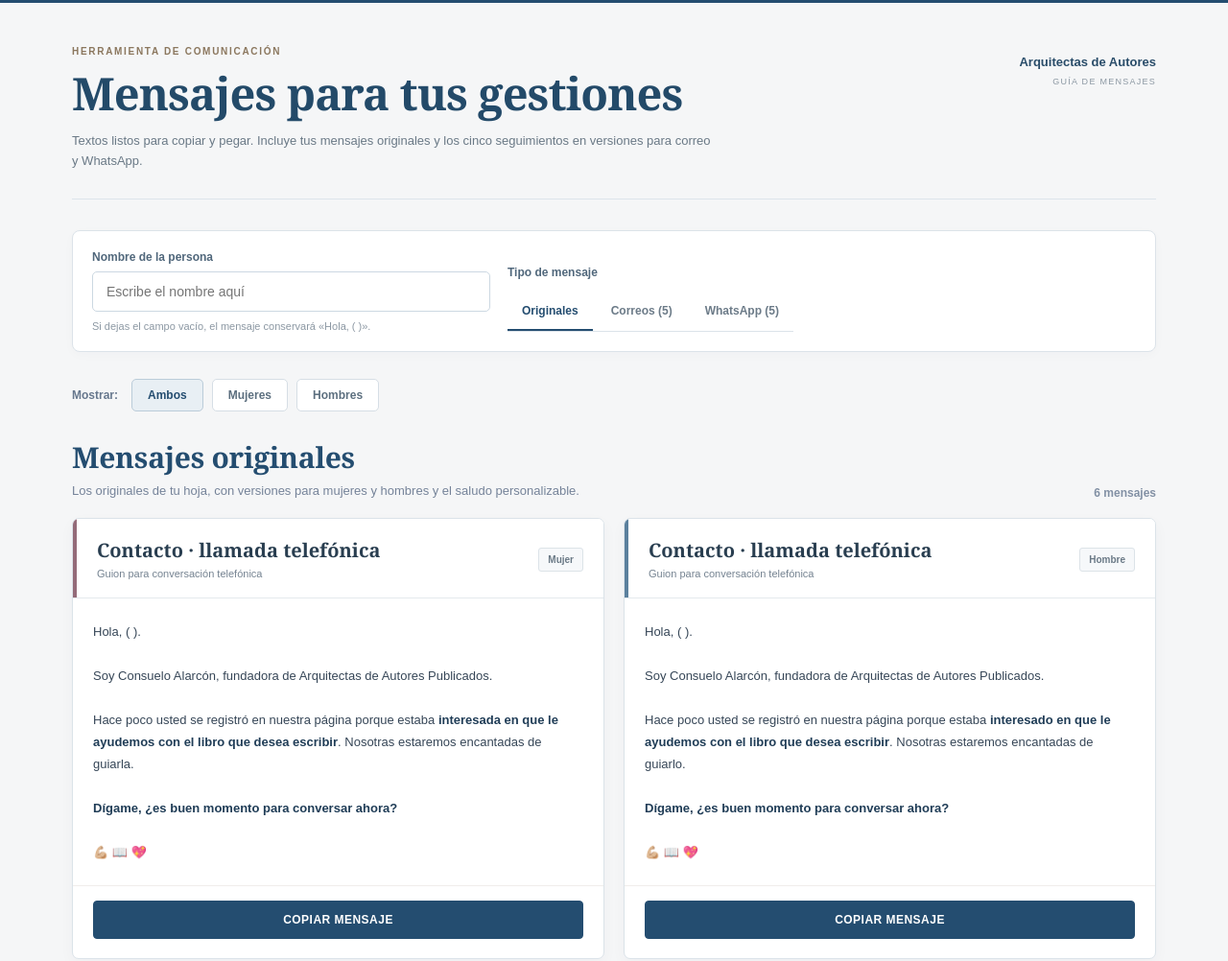
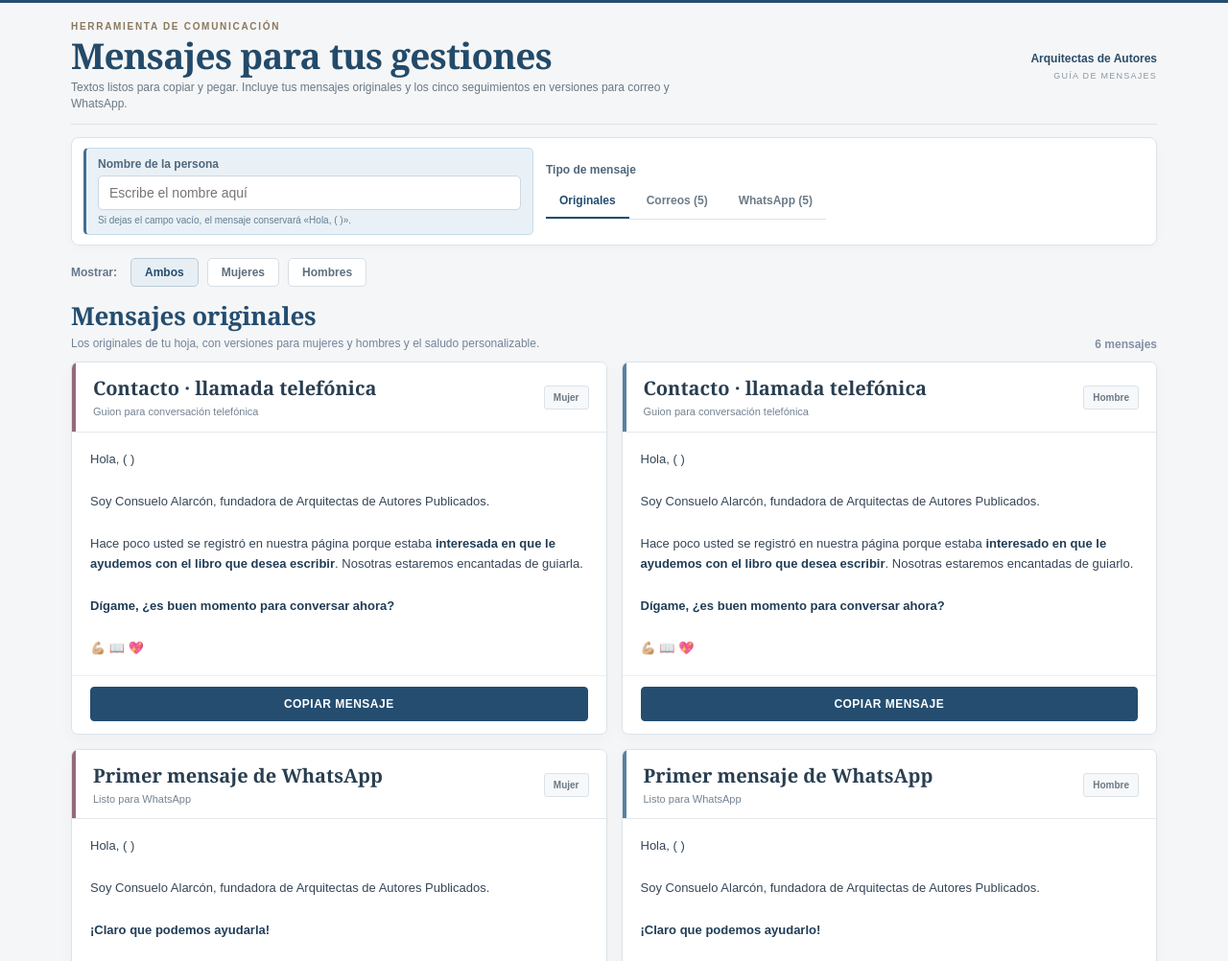
Before and after one commit to arquitectasdeautores/arquitectasdeautores.github.io, a plain HTML site: page Speech-mensajes/index.html in a window 1280 px wide. Shown: the top 1002 px of the page at 96% size. Drawn offline with Linux system fonts and the light colour scheme.

Commit message:
Add files via upload

```diff
--- a/Speech-mensajes/index.html
+++ b/Speech-mensajes/index.html
@@ -23,37 +23,37 @@
     button, input { font: inherit; }
     button { cursor: pointer; }
     .topline { height: 3px; background: #244d70; }
-    .shell { max-width: 1180px; margin: 0 auto; padding: 45px 25px 70px; }
-    .intro { display: flex; justify-content: space-between; align-items: flex-start; gap: 24px; margin-bottom: 32px; padding-bottom: 28px; border-bottom: 1px solid #dce4eb; }
-    .kicker { color: #8b775e; font-size: 10px; font-weight: 700; letter-spacing: .17em; text-transform: uppercase; margin-bottom: 13px; }
-    h1 { font-family: 'Cormorant Garamond', Georgia, serif; font-weight: 600; font-size: clamp(35px, 4vw, 47px); line-height: 1.1; letter-spacing: -.02em; margin: 0 0 12px; color: #234a69; }
-    .intro p { color: var(--muted); line-height: 1.65; margin: 0; max-width: 670px; font-size: 13px; }
-    .brand { min-width: 170px; text-align: right; font-size: 13px; font-weight: 700; line-height: 1.35; color: #294c69; padding-top: 8px; }
+    .shell { max-width: 1180px; margin: 0 auto; padding: 19px 24px 55px; }
+    .intro { display: flex; justify-content: space-between; align-items: center; gap: 22px; margin-bottom: 13px; padding-bottom: 12px; border-bottom: 1px solid #dce4eb; }
+    .kicker { color: #8b775e; font-size: 10px; font-weight: 700; letter-spacing: .17em; text-transform: uppercase; margin-bottom: 5px; }
+    h1 { font-family: 'Cormorant Garamond', Georgia, serif; font-weight: 600; font-size: clamp(29px, 3vw, 37px); line-height: 1.06; letter-spacing: -.02em; margin: 0 0 6px; color: #234a69; }
+    .intro p { color: var(--muted); line-height: 1.42; margin: 0; max-width: 670px; font-size: 12px; }
+    .brand { min-width: 170px; text-align: right; font-size: 12px; font-weight: 700; line-height: 1.3; color: #294c69; padding-top: 0; }
     .brand span { display: block; font-weight: 400; letter-spacing: .14em; text-transform: uppercase; font-size: 9px; color: #8c98a3; margin-top: 5px; }
-    .toolbar { background: #fff; border: 1px solid var(--line); border-radius: 8px; padding: 20px; display: flex; flex-wrap: wrap; align-items: end; gap: 18px; box-shadow: 0 3px 12px rgba(25, 50, 72, .025); }
-    .name-control { flex: 1 1 250px; min-width: 240px; }
-    label { display: block; margin-bottom: 8px; font-size: 12px; font-weight: 700; color: #50677b; }
-    .name-control input { width: 100%; background: #fff; border: 1px solid #ccd8e2; outline: none; border-radius: 5px; padding: 12px 14px; color: var(--ink); font-size: 14px; }
+    .toolbar { background: #fff; border: 1px solid var(--line); border-radius: 8px; padding: 10px 12px; display: flex; flex-wrap: wrap; align-items: center; gap: 13px; box-shadow: 0 3px 12px rgba(25, 50, 72, .025); }
+    .name-control { flex: 1 1 265px; min-width: 240px; background: #e9f1f7; border: 1px solid #c9dbe8; border-left: 3px solid #446e8f; border-radius: 5px; padding: 9px 12px; }
+    label { display: block; margin-bottom: 5px; font-size: 12px; font-weight: 700; color: #50677b; }
+    .name-control input { width: 100%; background: #fff; border: 1px solid #ccd8e2; outline: none; border-radius: 5px; padding: 9px 11px; color: var(--ink); font-size: 14px; }
     .name-control input:focus { border-color: #698daa; box-shadow: 0 0 0 3px rgba(36,77,112,.10); }
-    .hint { font-size: 11px; color: #8c98a3; margin-top: 9px; }
-    .toolbar-right { display: flex; flex-direction: column; align-items: flex-start; gap: 7px; flex: 1 1 490px; }
+    .hint { font-size: 10px; color: #647d90; margin-top: 5px; }
+    .toolbar-right { display: flex; flex-direction: column; align-items: flex-start; gap: 4px; flex: 1 1 420px; }
     .tabs { display: inline-flex; flex-wrap: wrap; border-bottom: 1px solid #dce3e9; border-radius: 0; padding: 0; background: transparent; gap: 4px; }
-    .tab { padding: 11px 15px 12px; border: 0; border-bottom: 2px solid transparent; background: transparent; color: #6c7b88; font-size: 12px; font-weight: 700; border-radius: 0; white-space: nowrap; }
+    .tab { padding: 9px 14px 10px; border: 0; border-bottom: 2px solid transparent; background: transparent; color: #6c7b88; font-size: 12px; font-weight: 700; border-radius: 0; white-space: nowrap; }
     .tab.active { background: transparent; color: #244d70; border-bottom-color: #244d70; }
-    .gender-nav { display: flex; align-items: center; gap: 9px; flex-wrap: wrap; margin: 28px 0 16px; }
+    .gender-nav { display: flex; align-items: center; gap: 9px; flex-wrap: wrap; margin: 13px 0 9px; }
     .gender-nav[hidden] { display: none; }
     .gender-label { font-size: 12px; font-weight: bold; color: #66778d; margin-right: 5px; }
-    .gender-btn { border: 1px solid #d6dee5; background: #fff; border-radius: 5px; padding: 9px 16px; color: #5c6f7f; font-size: 12px; font-weight: 700; }
+    .gender-btn { border: 1px solid #d6dee5; background: #fff; border-radius: 5px; padding: 7px 14px; color: #5c6f7f; font-size: 12px; font-weight: 700; }
     .gender-btn.active[data-gender="mujer"] { background: #fff; border-color: #946b79; color: #835767; }
     .gender-btn.active[data-gender="hombre"] { background: #fff; border-color: #5b809d; color: #436a88; }
     .gender-btn.active[data-gender="ambos"] { background: #e8eff4; border-color: #bbccd9; color: #244d70; }
-    .section-heading { margin: 27px 0 19px; display: flex; justify-content: space-between; gap: 12px; align-items: flex-end; }
-    .section-heading h2 { margin: 0 0 6px; font-family: 'Cormorant Garamond', Georgia, serif; font-size: 30px; font-weight: 600; color: #244d70; letter-spacing: -.01em; }
-    .section-heading p { margin: 0; color: #758399; font-size: 13px; line-height: 1.45; }
+    .section-heading { margin: 12px 0 11px; display: flex; justify-content: space-between; gap: 12px; align-items: flex-end; }
+    .section-heading h2 { margin: 0 0 3px; font-family: 'Cormorant Garamond', Georgia, serif; font-size: 26px; font-weight: 600; color: #244d70; letter-spacing: -.01em; }
+    .section-heading p { margin: 0; color: #758399; font-size: 12px; line-height: 1.35; }
     .count { font-size: 12px; font-weight: bold; color: #8290a4; white-space: nowrap; }
-    .cards { display: grid; grid-template-columns: repeat(2, minmax(0, 1fr)); gap: 20px; align-items: stretch; }
+    .cards { display: grid; grid-template-columns: repeat(2, minmax(0, 1fr)); gap: 15px; align-items: stretch; }
     .card { background: #fff; border: 1px solid #dbe3e9; border-radius: 7px; overflow: hidden; box-shadow: 0 5px 15px rgba(25, 50, 72, .035); display: flex; flex-direction: column; }
-    .card-head { position: relative; min-height: 83px; padding: 19px 21px 17px 25px; display: flex; justify-content: space-between; align-items: center; gap: 12px; border-bottom: 1px solid #e4e9ed; background: #fff; }
+    .card-head { position: relative; min-height: 70px; padding: 14px 18px 13px 22px; display: flex; justify-content: space-between; align-items: center; gap: 12px; border-bottom: 1px solid #e4e9ed; background: #fff; }
     .card-head::before { content: ''; position: absolute; left: 0; top: 0; bottom: 0; width: 4px; background: var(--navy); }
     .card.female .card-head::before { background: var(--female); }
     .card.male .card-head::before { background: var(--male); }
@@ -62,15 +62,15 @@
     .card-title { font-family: 'Cormorant Garamond', Georgia, serif; font-size: 20px; font-weight: 600; line-height: 1.25; margin: 0 0 5px; color: #293e50; }
     .card-subtitle { font-size: 11px; color: #758391; line-height: 1.35; }
     .chip { border: 1px solid #dce3e8; color: #6a7986; font-size: 10px; font-weight: 700; border-radius: 3px; padding: 6px 9px; background: #f6f8fa; white-space: nowrap; }
-    .card-body { padding: 23px 21px; display: flex; flex-direction: column; gap: 16px; flex: 1; }
+    .card-body { padding: 17px 19px; display: flex; flex-direction: column; gap: 12px; flex: 1; }
     .subject { background: #f6f7f8; border: 1px solid #e1e6ea; border-radius: 5px; padding: 12px 13px; display: flex; gap: 8px; justify-content: space-between; align-items: center; }
     .subject .subject-text { font-size: 12px; line-height: 1.45; color: #4d5262; }
     .subject .subject-text strong { display: block; font-size: 10px; letter-spacing: .08em; text-transform: uppercase; color: #8d8b7d; margin-bottom: 3px; }
     .small-copy { flex: 0 0 auto; border: 1px solid #d3dde5; background: #fff; border-radius: 4px; padding: 7px 9px; font-weight: bold; font-size: 11px; color: #3e607a; }
-    .preview { white-space: pre-wrap; overflow-wrap: anywhere; font-size: 13px; line-height: 1.77; color: #364657; margin: 0; flex: 1; }
+    .preview { white-space: pre-wrap; overflow-wrap: anywhere; font-size: 13px; line-height: 1.68; color: #364657; margin: 0; flex: 1; }
     .preview strong { font-weight: 800; color: #203d57; }
-    .card-footer { padding: 15px 21px 20px; border-top: 1px solid #f0edeb; }
-    .copy { width: 100%; border: 1px solid #244d70; border-radius: 4px; padding: 12px 14px; background: #244d70; color: #fff; font-weight: 700; letter-spacing: .04em; font-size: 12px; transition: background .15s, transform .15s; }
+    .card-footer { padding: 11px 19px 13px; border-top: 1px solid #f0edeb; }
+    .copy { width: 100%; border: 1px solid #244d70; border-radius: 4px; padding: 10px 14px; background: #244d70; color: #fff; font-weight: 700; letter-spacing: .04em; font-size: 12px; transition: background .15s, transform .15s; }
     .copy:hover { background: #173b5a; }
     .copy:active { transform: translateY(1px); }
     .copy.copied { background: #416e59; border-color: #416e59; color: #fff; }
@@ -79,11 +79,11 @@
     .toast { position: fixed; bottom: 24px; left: 50%; transform: translateX(-50%) translateY(20px); padding: 12px 19px; border-radius: 10px; background: #203f61; color: #fff; font-weight: 700; font-size: 12px; opacity: 0; transition: opacity .2s, transform .2s; pointer-events: none; box-shadow: 0 10px 25px rgba(0,0,0,.16); z-index: 20; }
     .toast.show { opacity: 1; transform: translateX(-50%) translateY(0); }
     @media (max-width: 740px) {
-      .shell { padding: 25px 14px 45px; }
+      .shell { padding: 15px 12px 38px; }
       .intro { display: block; }
       .brand { display: none; }
       .cards { grid-template-columns: 1fr; }
-      .toolbar { padding: 15px; }
+      .toolbar { padding: 10px; }
       .tabs { width: 100%; }
       .tab { flex: 1 1 95px; padding: 10px 9px; font-size: 12px; }
       .section-heading { align-items: flex-start; }
@@ -153,7 +153,7 @@
     const originales = [
       {
         id: 'llamada-mujer', gender: 'mujer', title: 'Contacto · llamada telefónica',
-        body: `Hola, ( ).
+        body: `Hola, ( )
 
 Soy Consuelo Alarcón, fundadora de Arquitectas de Autores Publicados.
 
@@ -165,7 +165,7 @@ Hace poco usted se registró en nuestra página porque estaba *interesada en que
       },
       {
         id: 'llamada-hombre', gender: 'hombre', title: 'Contacto · llamada telefónica',
-        body: `Hola, ( ).
+        body: `Hola, ( )
 
 Soy Consuelo Alarcón, fundadora de Arquitectas de Autores Publicados.
 
@@ -177,7 +177,7 @@ Hace poco usted se registró en nuestra página porque estaba *interesado en que
       },
       {
         id: 'primer-mujer', gender: 'mujer', title: 'Primer mensaje de WhatsApp',
-        body: `Hola, ( ).
+        body: `Hola, ( )
 
 Soy Consuelo Alarcón, fundadora de Arquitectas de Autores Publicados.
 
@@ -191,7 +191,7 @@ Precisamente nos dedicamos a acompañar a personas que desean *transformar sus c
       },
       {
         id: 'primer-hombre', gender: 'hombre', title: 'Primer mensaje de WhatsApp',
-        body: `Hola, ( ).
+        body: `Hola, ( )
 
 Soy Consuelo Alarcón, fundadora de Arquitectas de Autores Publicados.
 
@@ -205,7 +205,7 @@ Precisamente nos dedicamos a acompañar a personas que desean *transformar sus c
       },
       {
         id: 'segundo-mujer', gender: 'mujer', title: 'Segundo mensaje de WhatsApp',
-        body: `Hola, ( ).
+        body: `Hola, ( )
 
 Soy Consuelo Alarcón, fundadora de Arquitectas de Autores Publicados.
 
@@ -219,7 +219,7 @@ Intenté comunicarme con usted por teléfono, pero no tuve éxito. Me gustaría
       },
       {
         id: 'segundo-hombre', gender: 'hombre', title: 'Segundo mensaje de WhatsApp',
-        body: `Hola, ( ).
+        body: `Hola, ( )
 
 Soy Consuelo Alarcón, fundadora de Arquitectas de Autores Publicados.
 
@@ -239,7 +239,7 @@ Intenté comunicarme con usted por teléfono, pero no tuve éxito. Me gustaría
       {
         id: 'seguimiento-1', title: '1. Escribir su libro sí es posible',
         focus: 'Recuperar la ilusión', subject: 'Escribir su libro sí es posible',
-        body: `Hola, ( ).
+        body: `Hola, ( )
 
 *Nadie debería renunciar a escribir su libro solo por creer que es un sueño imposible.*
 
@@ -249,7 +249,7 @@ Precisamente en eso podemos ayudarle.
 
 En Arquitectas de Autores acompañamos a personas que desean escribir y publicar su libro, incluso si todavía no tienen claro por dónde empezar.
 
-Me gustaría conocer qué libro tiene en mente y orientarle sobre cómo podemos sacarlo adelante.
+Me gustaría conocer qué libro tiene en mente y explicarle cómo podemos sacarlo adelante.
 
 💪🏼 📖 💖
 
@@ -260,7 +260,7 @@ WhatsApp: 912 085 728`
       {
         id: 'seguimiento-2', title: '2. Lo que usted sabe puede ayudar a otros',
         focus: 'El valor de compartir', subject: 'Lo que usted sabe puede ayudar a otros',
-        body: `Hola, ( ).
+        body: `Hola, ( )
 
 *Su historia puede ayudar a alguien. Sus conocimientos y experiencias también.*
 
@@ -270,7 +270,7 @@ Un libro permite compartir ese conocimiento, llegar a más personas y dejar algo
 
 *Nosotras podemos ayudarle a convertir todo eso en un libro publicado.*
 
-No necesita ser escritor. Lo más importante ya lo tiene: sus conocimientos y experiencias.
+No necesita experiencia previa escribiendo libros. Lo más importante ya lo tiene: sus conocimientos y experiencias.
 
 💪🏼 📖 💖
 
@@ -281,7 +281,7 @@ WhatsApp: 912 085 728`
       {
         id: 'seguimiento-3', title: '3. No siga postergando su libro',
         focus: 'Dar el primer paso', subject: '¿Cuánto tiempo lleva pensando en escribir su libro?',
-        body: `Hola, ( ).
+        body: `Hola, ( )
 
 *Si su sueño es escribir un libro, le invito a no seguir postergándolo.*
 
@@ -302,7 +302,7 @@ WhatsApp: 912 085 728`
       {
         id: 'seguimiento-5', title: '4. ¿Realmente es falta de tiempo?',
         focus: 'Superar la objeción del tiempo', subject: '¿Realmente es falta de tiempo?',
-        body: `Hola, ( ).
+        body: `Hola, ( )
 
 Muchas veces decimos que no tenemos tiempo para escribir un libro.
 
@@ -310,7 +310,7 @@ Muchas veces decimos que no tenemos tiempo para escribir un libro.
 
 En muchos casos, lo que necesitamos es una ruta clara, una metodología y el acompañamiento adecuado para avanzar.
 
-Precisamente por eso, *La Incubadora de mi Libro está diseñada para que pueda escribir su libro en 12 semanas*, con actividades organizadas para que avance paso a paso, sin tener que dejar de lado sus responsabilidades y actividades diarias.
+Precisamente por eso, *La Incubadora de mi Libro está diseñada para que pueda escribir su libro en 12 semanas*, con actividades organizadas para que avance paso a paso, sin dejar de atender sus responsabilidades diarias.
 
 No necesita esperar a tener más tiempo. Necesita aprender a aprovechar el que ya tiene.
 
@@ -325,7 +325,7 @@ WhatsApp: 912 085 728`
       {
         id: 'seguimiento-4', title: '5. Nuestro programa empieza pronto',
         focus: 'Invitación al próximo inicio', subject: 'Su libro puede comenzar a hacerse realidad',
-        body: `Hola, ( ).
+        body: `Hola, ( )
 
 *Nuestro programa La Incubadora de mi Libro empieza pronto.*
 
@@ -353,11 +353,11 @@ WhatsApp: 912 085 728`
       {
         id: 'whatsapp-1', title: '1. Escribir su libro sí es posible',
         focus: 'El sueño de escribir un libro',
-        body: `Hola, ( ).
+        body: `Hola, ( )
 
 *Nadie debería renunciar a escribir su libro solo por creer que es un sueño imposible.*
 
-Si tiene conocimientos o experiencias que desea compartir, ya tiene lo más importante para empezar. Nosotras podemos ayudarle a darles forma y convertirlos en un libro publicado.
+Si tiene conocimientos o experiencias que desea compartir, ya tiene lo más importante para empezar. Nosotras podemos ayudarle a organizar ese material y convertirlo en un libro publicado.
 
 Dígame, ¿qué libro tiene en mente?
 
@@ -366,7 +366,7 @@ Dígame, ¿qué libro tiene en mente?
       {
         id: 'whatsapp-2', title: '2. Lo que tiene para compartir',
         focus: 'El valor de su experiencia',
-        body: `Hola, ( ).
+        body: `Hola, ( )
 
 *Su historia puede ayudar a alguien.* Sus conocimientos y experiencias también.
 
@@ -379,11 +379,11 @@ Lo que ha aprendido puede ser útil para otras personas. En Arquitectas de Autor
       {
         id: 'whatsapp-3', title: '3. No siga postergando su libro',
         focus: 'Dar el primer paso',
-        body: `Hola, ( ).
+        body: `Hola, ( )
 
 *Si su sueño es escribir un libro, le invito a no seguir postergándolo.*
 
-No necesita ser escritor ni tener todo resuelto. Con una metodología y acompañamiento puede avanzar paso a paso, desde la idea hasta la publicación.
+No necesita experiencia previa escribiendo libros ni tenerlo todo resuelto. Con una metodología y acompañamiento puede avanzar paso a paso, desde la idea hasta la publicación.
 
 Precisamente para eso está La Incubadora de mi Libro.
 
@@ -392,7 +392,7 @@ Precisamente para eso está La Incubadora de mi Libro.
       {
         id: 'whatsapp-4', title: '4. ¿Realmente es falta de tiempo?',
         focus: 'El tiempo para escribir',
-        body: `Hola, ( ).
+        body: `Hola, ( )
 
 Muchas veces decimos que no tenemos tiempo para escribir un libro. *Pero ¿es realmente la falta de tiempo lo que nos detiene?*
 
@@ -405,11 +405,11 @@ La Incubadora de mi Libro está organizada para que pueda escribir su libro en 1
       {
         id: 'whatsapp-5', title: '5. Nuestro programa empieza pronto',
         focus: 'Próximo inicio de la Incubadora',
-        body: `Hola, ( ).
+        body: `Hola, ( )
 
 *Nuestro programa La Incubadora de mi Libro empieza pronto.*
 
-Durante 12 semanas le acompañamos a descubrir qué quiere transmitir, escribir, mejorar su manuscrito y prepararlo para su publicación.
+Durante 12 semanas le acompañamos para definir qué quiere transmitir, escribir su manuscrito, mejorarlo y prepararlo para su publicación.
 
 Si desea conocer los horarios y cómo participar, podemos compartirle la información.
 
@@ -427,7 +427,7 @@ Si desea conocer los horarios y cómo participar, podemos compartirle la informa
 
     function personalized(body) {
       const name = nameEl.value.trim().replace(/\s+/g, ' ');
-      return name ? body.replace(/^Hola, \( \)\./, `Hola, ${name}.`) : body;
+      return name ? body.replace(/^Hola, \( \)/, `Hola, ${name}`) : body;
     }
 
     function escapeHtml(value) {
```
